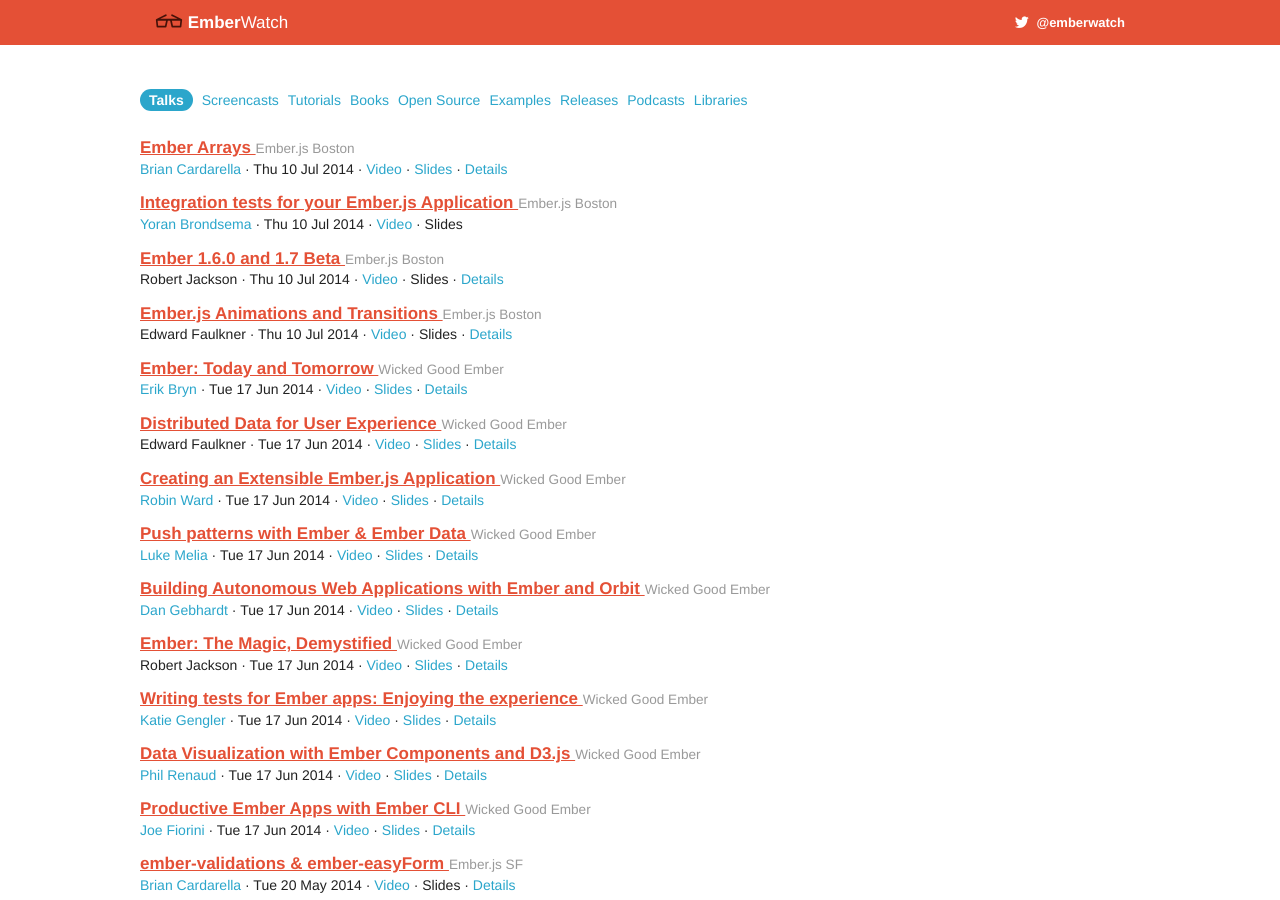
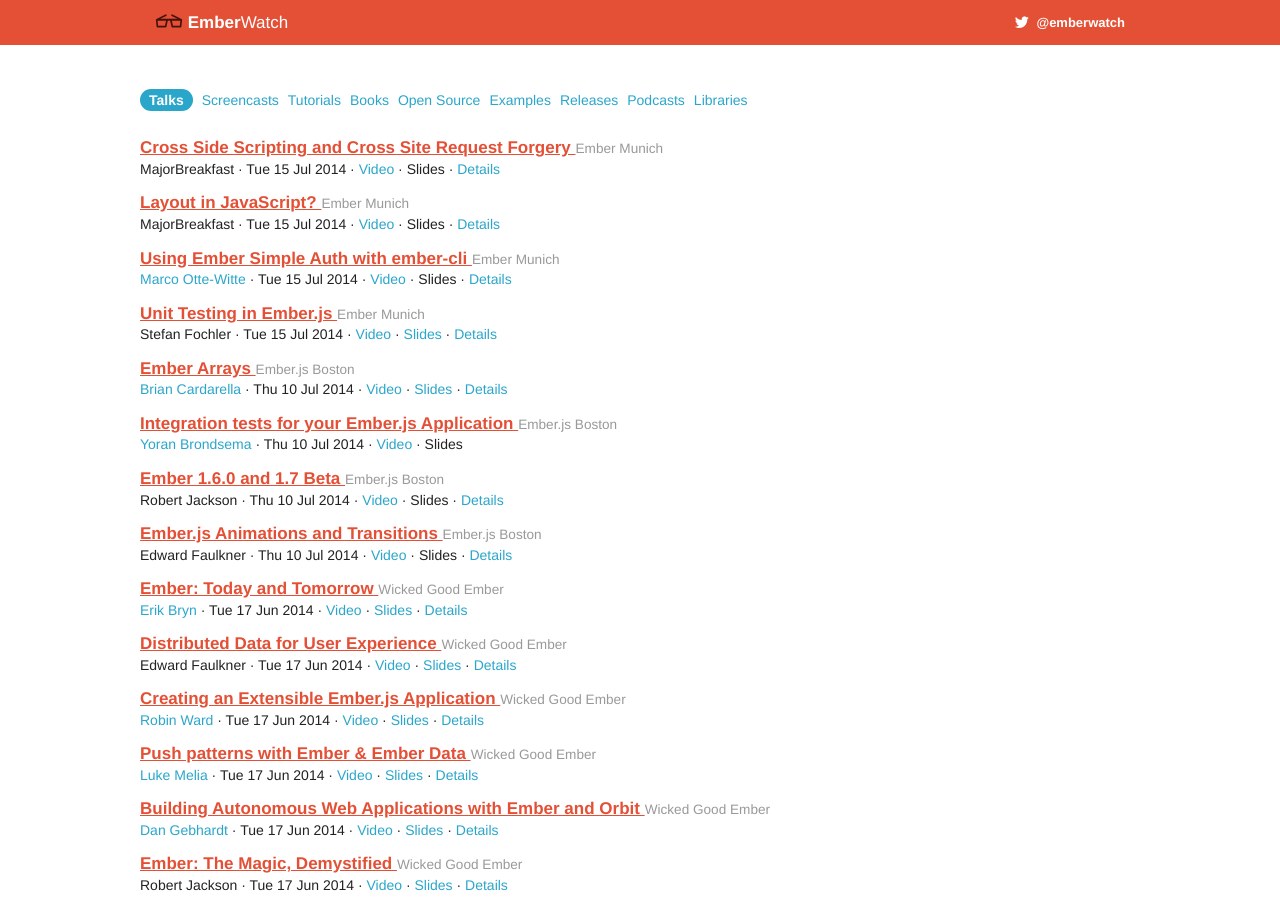
Before and after one commit to emberwatch/emberwatch, a Jekyll site: the page built from index.html, in a window 1280 px wide and 900 px high. Built offline with Jekyll 4.4.1, drawn with Linux system fonts in a browser that asks for light colours; comment, search, counter and statistics services are not loaded.

Commit message:
Ember Munich July

```diff
--- a/_data/people.yml
+++ b/_data/people.yml
@@ -575,3 +575,8 @@
   github: jongd
   twitter: jongold
   site: http://www.jon.gd/
+- id: 146
+  name: Marco Otte-Witte
+  github: marcoow
+  twitter: simplelabs
+  site: http://simplabs.com
--- a/_data/talks.yml
+++ b/_data/talks.yml
@@ -1,4 +1,41 @@
 ---
+- title: "Cross Side Scripting and Cross Site Request Forgery"
+  date: "2014-07-15"
+  author_ids:
+  - 137
+  videos:
+  - https://www.youtube.com/watch?v=PLN4LOK0UYg
+  url: http://www.meetup.com/Ember-js-Munich/events/183204182/
+  event_id: 18
+  id:
+- title: "Layout in JavaScript?"
+  date: "2014-07-15"
+  event_id: 18
+  author_ids:
+  - 137
+  url: http://www.meetup.com/Ember-js-Munich/events/183204182/
+  videos:
+  - https://www.youtube.com/watch?v=rAz6s-Yzp7w
+  id:
+- title: "Using Ember Simple Auth with ember-cli"
+  date: "2014-07-15"
+  event_id: 18
+  url: http://www.meetup.com/Ember-js-Munich/events/183204182/
+  author_ids:
+  - 146
+  videos:
+  - https://www.youtube.com/watch?v=EkedSQH6yBo
+  id:
+- title: Unit Testing in Ember.js
+  date: "2014-07-15"
+  event_id: 18
+  url: http://www.meetup.com/Ember-js-Munich/events/183204182/
+  author_ids:
+  - 97
+  videos:
+  - https://www.youtube.com/watch?v=6KE-Fj-NbnU
+  slides: http://www.slideshare.net/istefo/emberjs-munich-testing
+  id:
 - title: Ember Arrays
   date: "2014-07-10"
   author_ids:
```
